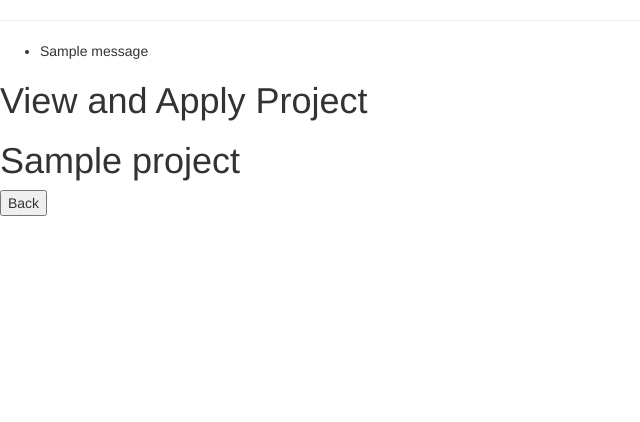
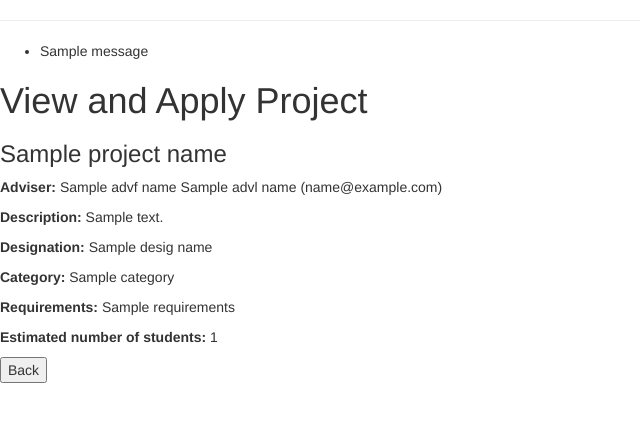
Before and after one commit to bmawji3/cs4400, a Flask app: template phase3/app/templates/student/project_student.html in a window 1280 px wide. Shown: the part 52-474 px from the top of the page, without its empty margins (0-640 px from the left). Run offline with Flask 2, Linux system fonts and the light colour scheme; the template is opened without the code that fills it: most values are stand-ins (such as "Sample title", 1, 10 or a date in 2020); one stand-in notice (Sample message) is shown; some libraries are stand-ins or nearby versions.

Commit message:
Added some apply project

```diff
--- a/phase3/app/templates/student/project_student.html
+++ b/phase3/app/templates/student/project_student.html
@@ -1,6 +1,25 @@
 {% extends "base.html" %}
 {% block content %}
     <h1>View and Apply Project</h1>
-    <h1>{{ project }}</h1>
+    <h3>{{ project_name }}</h3>
+    <p>
+        <b>Adviser:</b> {{ advfName }} {{ advlName }} ({{ advEmail }})
+    </p>
+    <p>
+        <b>Description:</b>
+        {{ description }}
+    </p>
+    <p>
+        <b>Designation:</b> {{ desigName }}
+    </p>
+    <p>
+        <b>Category:</b> {{ category }}
+    </p>
+    <p>
+        <b>Requirements:</b> {{ requirements }}
+    </p>
+    <p>
+        <b>Estimated number of students:</b> {{ estNum }}
+    </p>
     <button onclick="window.location.href='{{url_for('main_student')}}'">Back</button>
 {% endblock %}
```
Also changed, not shown: phase3/app/general/views.py (+21 -2 lines).
